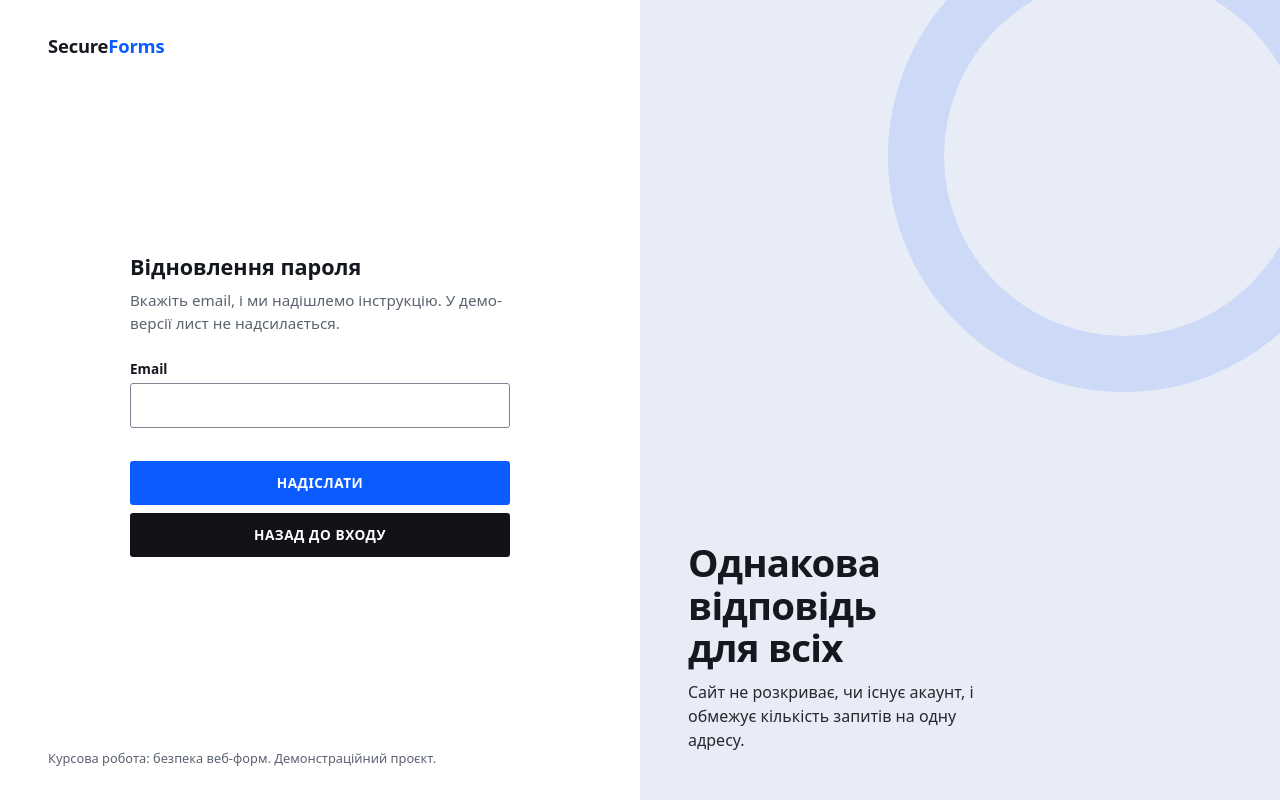
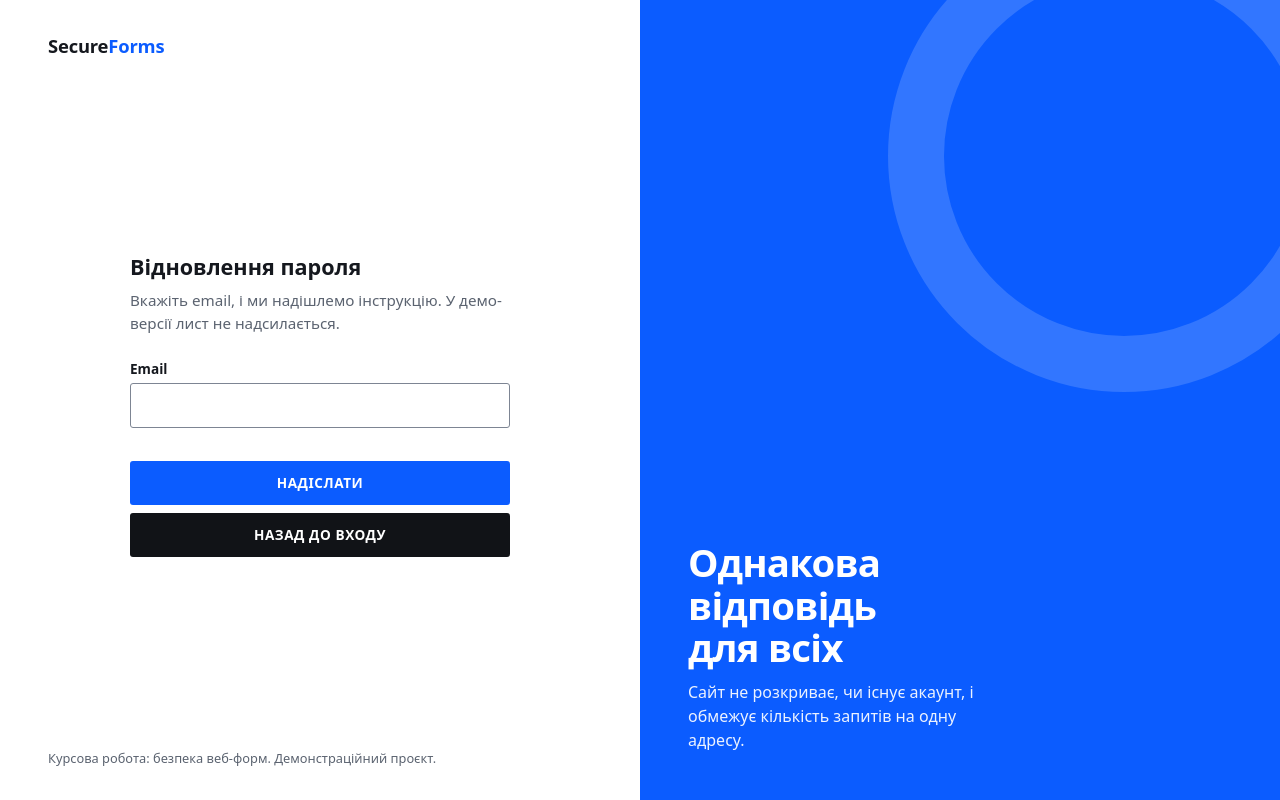
Before and after one commit to melya654/melnyk-coursework, a website: page public/forgot.html in a window 1280 px wide. Drawn offline with Linux system fonts and the light colour scheme; no server answers.

Commit message:
Use blue visual panel on all pages (match Figma)
Co-Authored-By: Claude Opus 5.5 <noreply@anthropic.com>

```diff
--- a/public/forgot.html
+++ b/public/forgot.html
@@ -26,7 +26,7 @@
 </main>
 <div class="auth-foot">Курсова робота: безпека веб-форм. Демонстраційний проєкт.</div>
 </div>
-<aside class="auth-visual soft" aria-hidden="true">
+<aside class="auth-visual" aria-hidden="true">
 <p class="visual-title">Однакова відповідь для всіх</p>
 <p class="visual-text">Сайт не розкриває, чи існує акаунт, і обмежує кількість запитів на одну адресу.</p>
 </aside>
```
Also changed, not shown: public/signup.html (+1 -1 lines), public/stats.html (+1 -1 lines).
